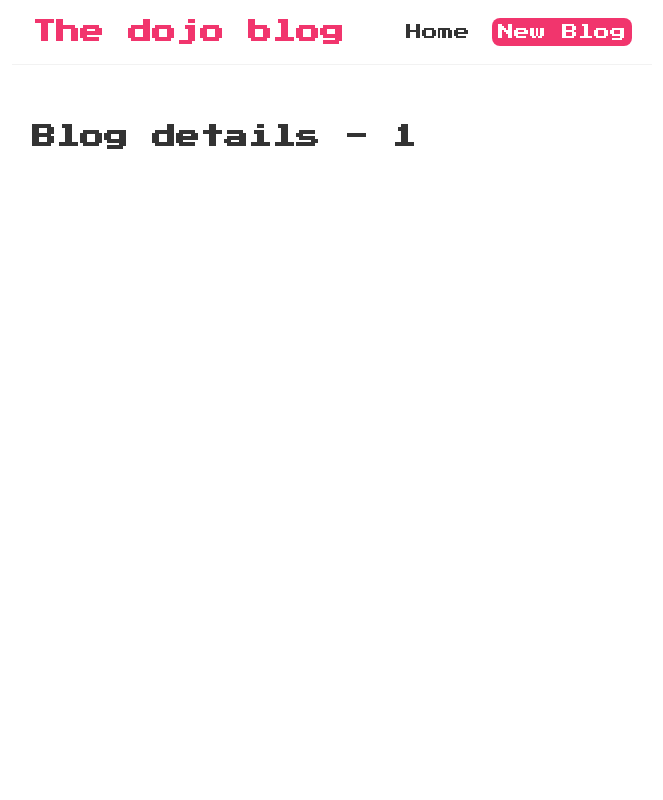
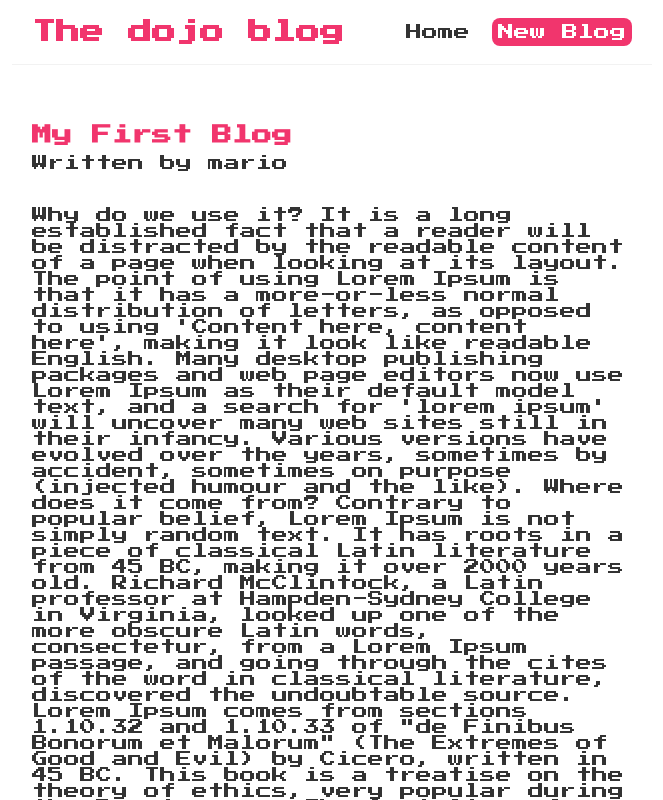
Before and after one commit to Panibo/dojo-blog, a React (Vite) app: page /blogs/1 in a window 1280 px wide. Shown: the top 800 px of the page, without its empty margins (308-971 px from the left). Built offline with nearby package versions, Linux system fonts and the light colour scheme; data requests are answered from the project's data file.

Commit message:
Lesson 26

```diff
--- a/src/BlogDetails.jsx
+++ b/src/BlogDetails.jsx
@@ -1,11 +1,22 @@
 import { useParams } from "react-router-dom";
+import useFetch from "./useFetch";
 
 const BlogDetails = () => {
     const { id } = useParams();
+    const { data: blog, error, isPending } = useFetch('http://localhost:8000/blogs/' + id);
 
     return (
         <div className="blog-details">
-            <h2>Blog details - {id}</h2>
+            {isPending && <div>Loading...</div>}
+            {error && <div>{error}</div>}
+            {blog && (
+                <article>
+                    <h2>{blog.title}</h2>
+                    <p>Written by {blog.author}</p>
+                    <br />
+                    <div>{blog.body}</div>
+                </article>
+            )}
         </div>
     );
 }
--- a/src/index.css
+++ b/src/index.css
@@ -60,3 +60,23 @@
 .blog-preview a {
   text-decoration: none;
 }
+
+/* blog details page */
+.blog-details h2 {
+  font-size: 20px;
+  color: #f1356d;
+  margin-bottom: 10px;
+}
+
+.blog-details div {
+  margin: 20px 0;
+}
+
+.blog-details button {
+  background: #f1356d;
+  color: #fff;
+  border: 0;
+  padding: 8px;
+  border-radius: 8px;
+  cursor: pointer;
+}
```
